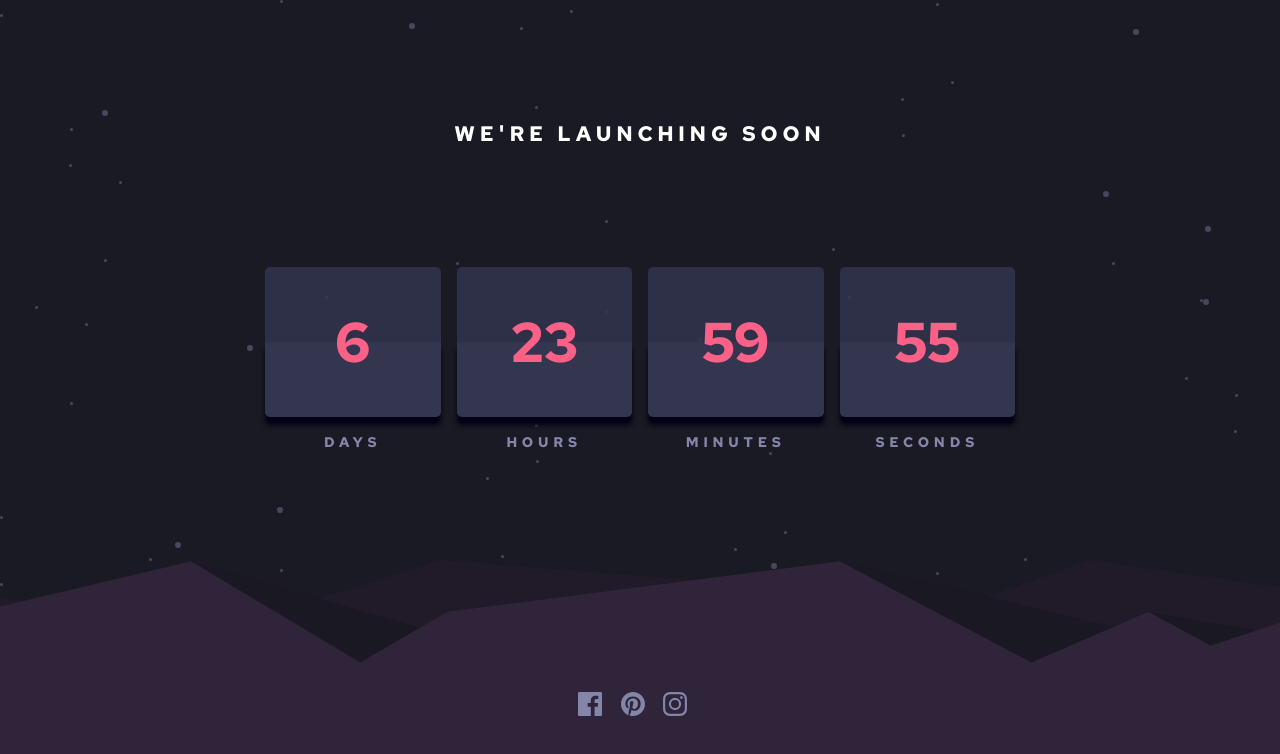
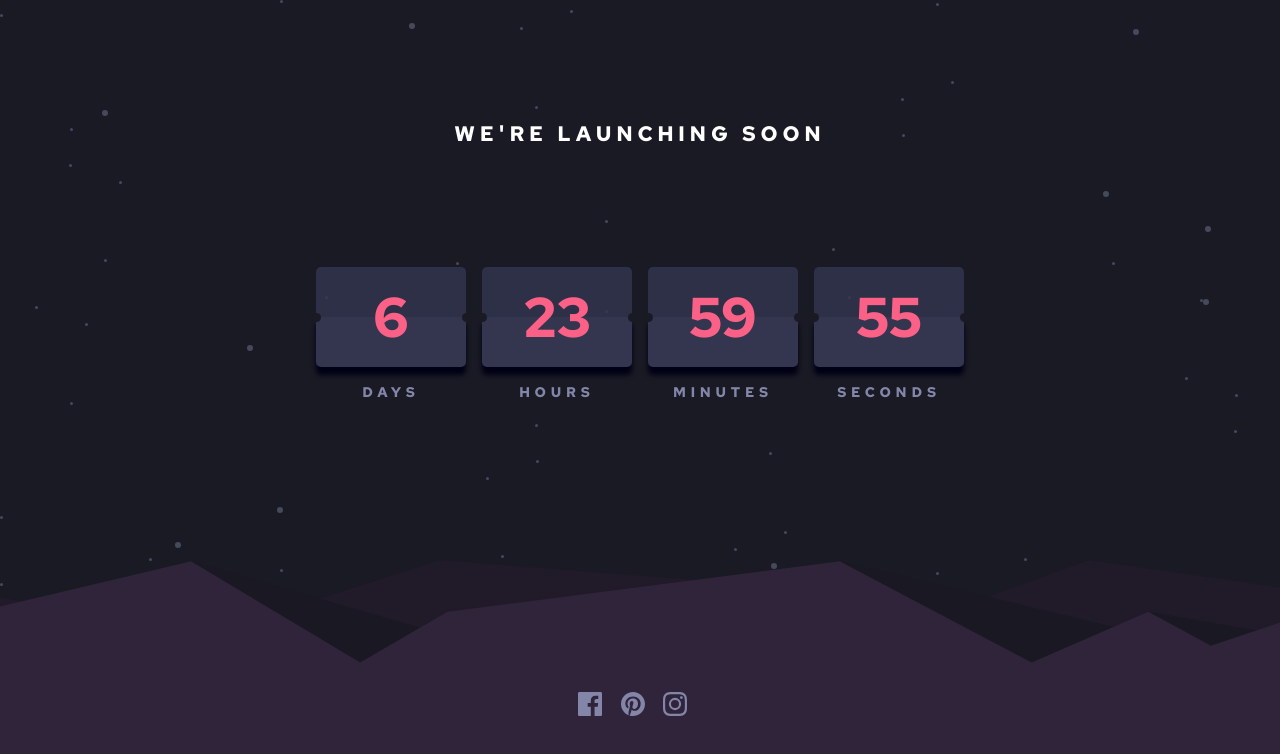
Before and after one commit to Wawamama/js-countdown, a plain HTML site: page index.html in a window 1280 px wide. Drawn offline with Linux system fonts and the light colour scheme.

```diff
--- a/countdown.js
+++ b/countdown.js
@@ -1,4 +1,4 @@
-const countdownDate = new Date().getTime() + (7 * 24 * 60 * 60 * 1000); //
+const countdownDate = new Date().getTime() + (7 * 24 * 60 * 60 * 1000); // 7 days from now
 
 let countdown = () => {
     let now = new Date().getTime();
@@ -22,5 +22,3 @@
 
 // Execute countdown function every 1sec
 window.setInterval(countdown, 1000);
-
-console.log('hey')
--- a/styles.css
+++ b/styles.css
@@ -67,10 +67,11 @@
 
 .countdown-container {
     display: grid;
-    grid-template-columns: repeat(4, minmax(150px, 1fr));
-    grid-template-rows: minmax(150px, 1fr) 2vh;
-    gap: 2vh;
-    width: 80vw;
+    grid-template-columns: repeat(4, minmax(20%, 100px));
+    grid-template-rows: 50% 50%;
+    justify-content: center;
+    gap: 1rem;
+    height: 200px;
     max-width: 750px;
     margin: auto;
 }
@@ -107,9 +108,35 @@
 .top-case {
     border-radius: 5px 5px 0 0;
     opacity: 0.8;
+    position: relative;
 }
 
 .bottom-case {
     border-radius: 0 0 5px 5px;
     box-shadow: 0 8px 5px rgb(0, 0, 22);
+    position: relative;
 }
+
+.bottom-case:before {
+    content: '';
+    z-index: 2;
+    background-color: var(--almostblack);
+    border-radius: 50%;
+    position: absolute;
+    top: -8%;
+    left: -3%;
+    width: 9px;
+    height: 9px;
+}
+
+.bottom-case::after {
+    content: '';
+    z-index: 2;
+    background-color: var(--almostblack);
+    border-radius: 50%;
+    position: absolute;
+    top: -8%;
+    right: -3%;
+    width: 9px;
+    height: 9px;
+}
```
Also changed, not shown: index.html (line endings or trailing spaces).
